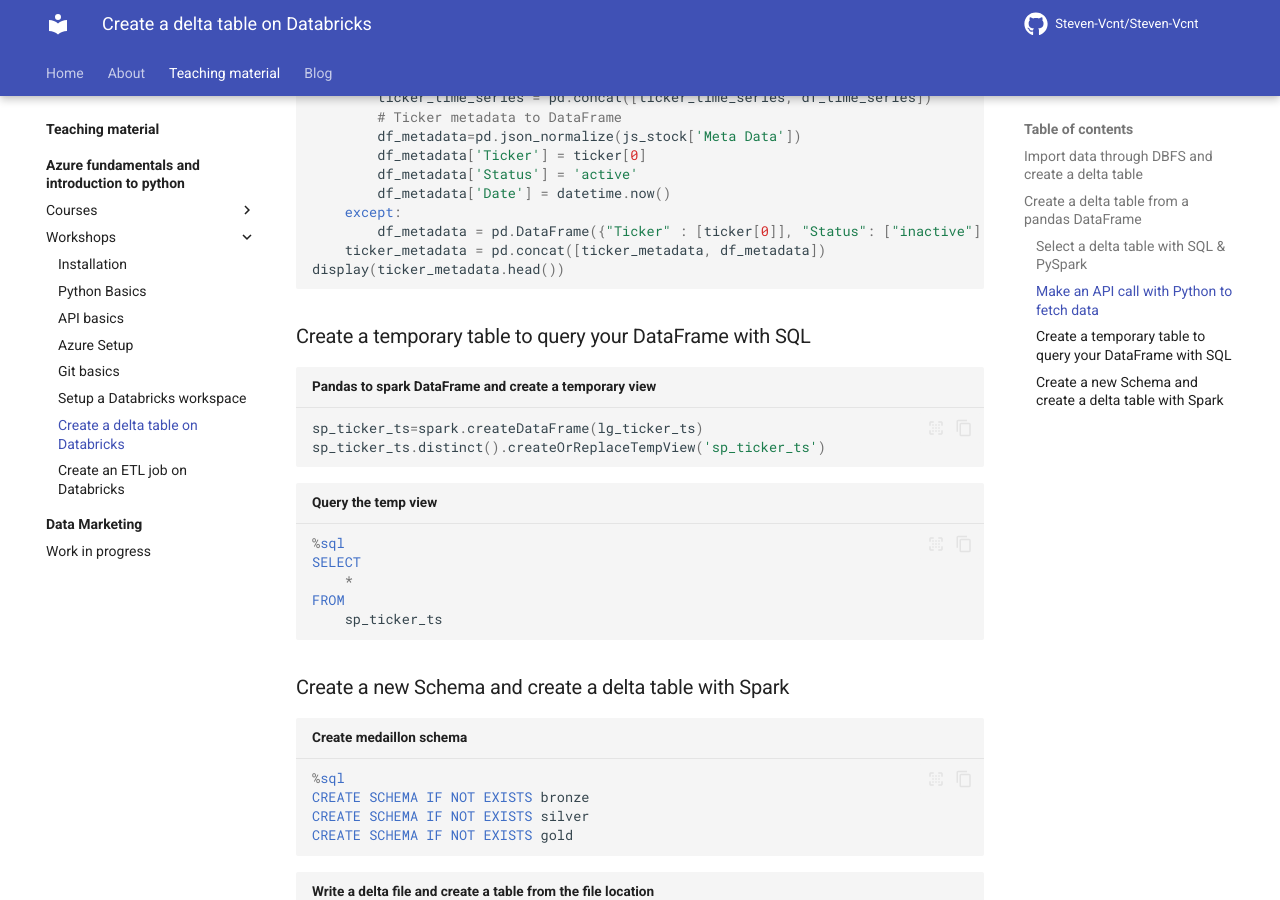
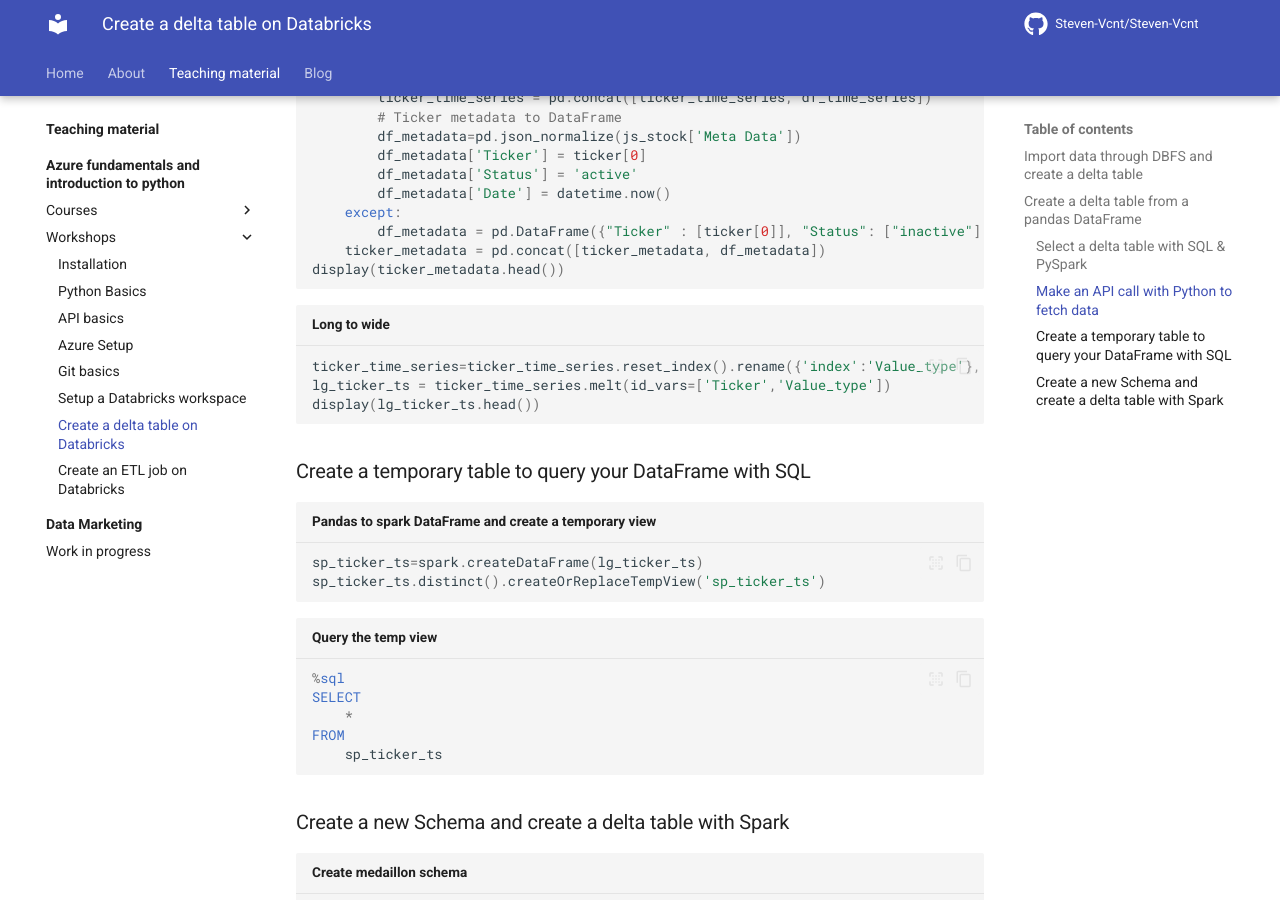
Before and after one commit to Steven-Vcnt/Steven-Vcnt, an MkDocs documentation site: the page built from docs/Teaching material/Azure fundamentals and introduction to python/Workshops/7.create_databricks_delta_table.md, in a window 1280 px wide and 900 px high, scrolled down 3384 px. Built offline with MkDocs 1.6.1 and Material for MkDocs 9.7.7, drawn with Linux system fonts in a browser that asks for light colours; comment, search, counter and statistics services are not loaded; some of the changed text lies outside the part shown.

Commit message:
update python

````diff
--- a/docs/Teaching material/Azure fundamentals and introduction to python/Workshops/7.create_databricks_delta_table.md
+++ b/docs/Teaching material/Azure fundamentals and introduction to python/Workshops/7.create_databricks_delta_table.md
@@ -97,6 +97,12 @@
 display(ticker_metadata.head())
 ```
 
+```python title="Long to wide"
+ticker_time_series=ticker_time_series.reset_index().rename({'index':'Value_type'}, axis=1)
+lg_ticker_ts = ticker_time_series.melt(id_vars=['Ticker','Value_type'])
+display(lg_ticker_ts.head())
+```
+
 ### Create a temporary table to query your DataFrame with SQL
 
 ```python title="Pandas to spark DataFrame and create a temporary view"
````
Also changed, not shown: other parts of docs/Teaching material/Azure fundamentals and introduction to python/Workshops/7.create_databricks_delta_table.md (+1 -1 lines).
